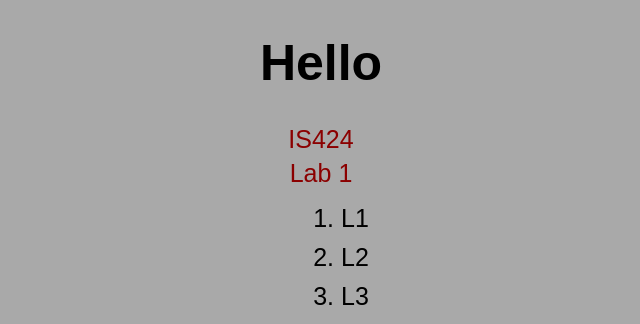
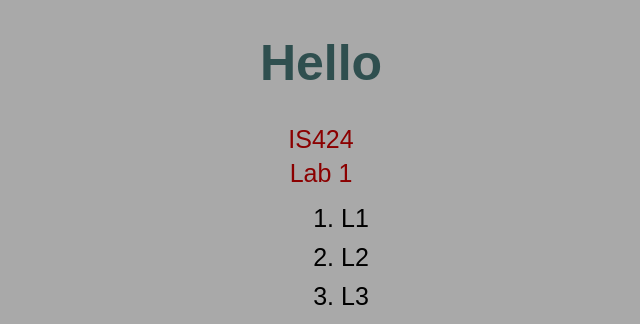
Before and after one commit to riyan1215/IS424lab1, a plain HTML site: page index.html in a window 1280 px wide. Shown: the top 324 px of the page, without its empty margins (319-959 px from the left). Drawn offline with Linux system fonts and the light colour scheme.

Commit message:
Changed Color of the page

```diff
--- a/styles.css
+++ b/styles.css
@@ -4,7 +4,7 @@
  }
 h1 {
     text-align: center;
-  color: Black;
+  color: darkslategray;
     font-size: 50px
 }
  li{
```
